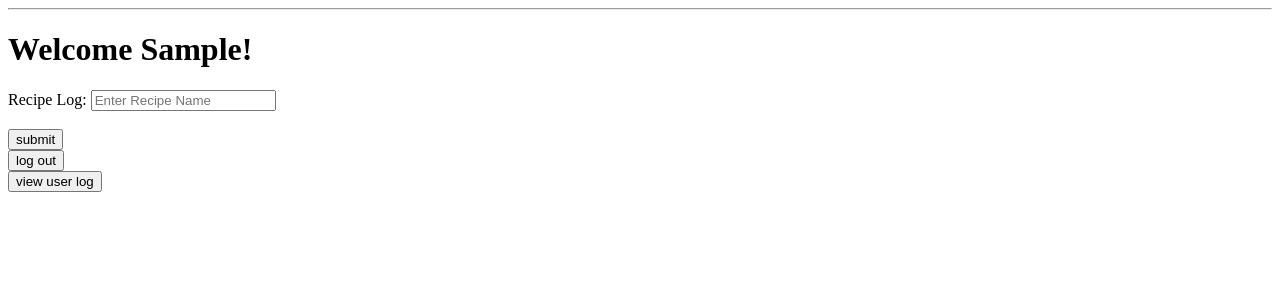
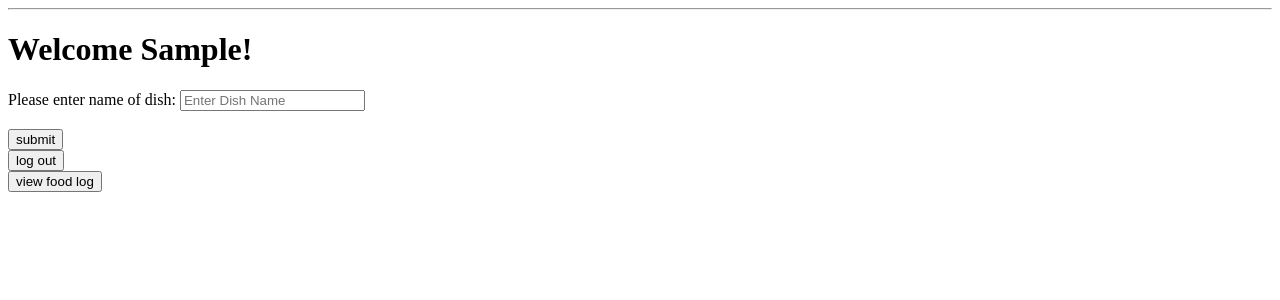
Before and after one commit to spyapali/Veganista_Project_Draft, a Flask app: page /user/1 in a window 1280 px wide. Shown: the top 300 px of the page. Run offline with Flask 2, Linux system fonts and the light colour scheme; the visitor is signed in with stand-in values (Sample User, id 1); data comes from the database, SQL or seed files in the repository; parts of the project's set-up code (start-up, migrations or seed data) failed here and were passed over; some libraries are stand-ins or nearby versions.

Commit message:
added some word changes

```diff
--- a/templates/dynamic_user_log.html
+++ b/templates/dynamic_user_log.html
@@ -2,7 +2,7 @@
 {% extends 'base.html' %}
 {% block content %}
 
-<h1>{{ firstname }}'s Recipes Consumed on {{ recipe_date }}</h1>
+<h1>{{ firstname }}'s Dishes on {{ recipe_date }}</h1>
 
 
 
@@ -41,12 +41,12 @@ Here is your calculated BMI, and here is your calculated protein, fat and carboh
 
 
 <form action="/calculate-recipes/{{ recipe_date }}", method='GET'>
-	<input type="submit" value="show chart">
+	<input type="submit" value="show progress">
 </form>
 
 
 <form action="/user-log/{{ user.user_id }}/input_name", method='GET'>
-	<input type="submit" value="user log">
+	<input type="submit" value="food log">
 </form>
 
 
--- a/templates/user.html
+++ b/templates/user.html
@@ -22,8 +22,8 @@ Here is your calculated BMI, and here is your calculated protein, fat and carboh
 
 <form action='/user/{{ user.user_id }}/input', method=['GET']>
 <div class = "container">
-	<label>Recipe Log:
- 		<input type="text" name="input" id="autocomplete" class="form-control" placeholder="Enter Recipe Name" />
+	<label>Please enter name of dish:
+ 		<input type="text" name="input" id="autocomplete" class="form-control" placeholder="Enter Dish Name" />
  	</label><br><br>
  	</div>
  	<div id="selection" class="required"></div>
@@ -61,7 +61,7 @@ $(document).ready(function(){
 
 
  <form action='/user-log/{{ user.user_id }}/input_name'>
-	<input type="submit" value="view user log">
+	<input type="submit" value="view food log">
 </form>
 
 
--- a/templates/user_log.html
+++ b/templates/user_log.html
@@ -2,7 +2,7 @@
 {% extends 'base.html' %}
 {% block content %}
 
-<h1>{{ firstname }}'s Recipe Log</h1>
+<h1>{{ firstname }}'s Food Log</h1>
 
 
 <!-- <h3>Calculated BMI: </h3>
@@ -26,7 +26,7 @@ Here is your calculated BMI, and here is your calculated protein, fat and carboh
 		<input type="submit">
 </form>
 
- 	<h2>Recipes</h2>
+ 	<h2>List of Dishes</h2>
  	<ul>
  		{% for input in user.inputs %}
  			<li>
@@ -49,7 +49,7 @@ Here is your calculated BMI, and here is your calculated protein, fat and carboh
 
 
  <form action='/user/{{ user.user_id }}'>
-	<input type="submit" value="user page">
+	<input type="submit" value="enter new dish">
 </form>
 
 <form action='/calculate-recipe-totals'>
```
Also changed, not shown: templates/show_progress.html (+0 -22 lines).
